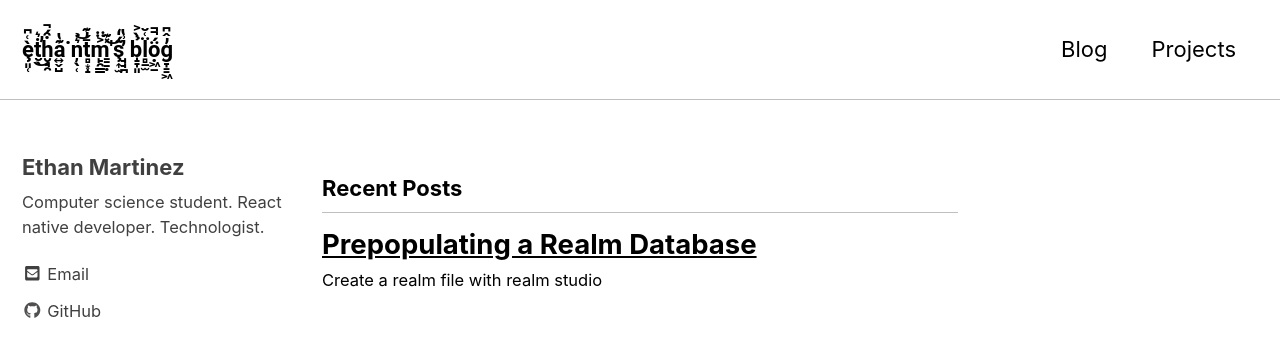
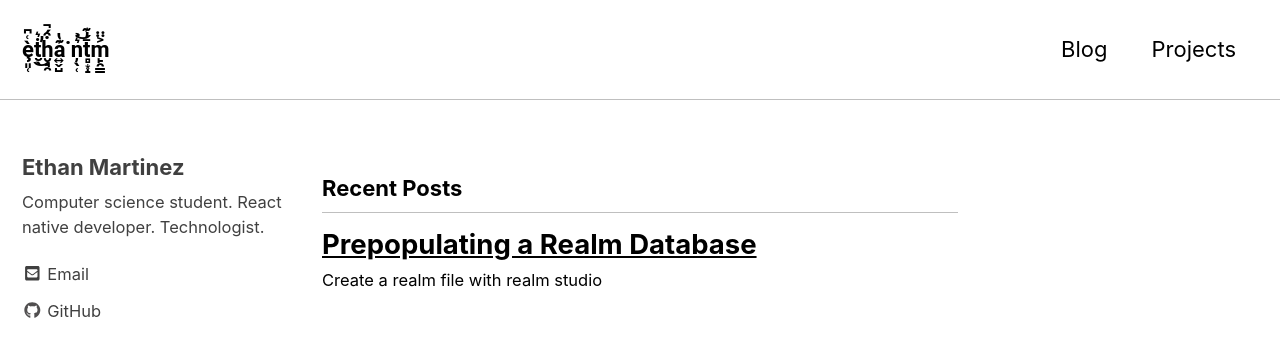
Before and after one commit to ethantm/ethantm.github.io, a Jekyll site: the page built from blog/index.html, in a window 1280 px wide and 900 px high. Shown: the top 357 px of the window. Built offline with Jekyll 4.4.1, drawn with Linux system fonts in a browser that asks for light colours; nearby versions of some CDN libraries; the list of posts is cut into pages by our own code.

```diff
--- a/_config.yml
+++ b/_config.yml
@@ -18,7 +18,7 @@ minimal_mistakes_skin    : "contrast" # "air", "aqua", "contrast", "dark", "dirt
 
 # Site Settings
 locale                   : "en-US"
-title                    : "ȩ͈̜̀͑͆ṫ̮̖͛̕͜ḫ̘̯͒́̚a͍̬̺͊̔͘ņ̖̜͛̉͝t̻͙̝̄̓͊m̙̯̳͐̈̈'͇̠̣̽͊͝ş͎̫̃́̒ ̘̘̪̓͗̔b̝̞͈̉̀͐l̻̱̫̈͑̆ọ͖̱̈́̚̚g̞͇͖̓̂͆"
+title                    : "ȩ͈̜̀͑͆ṫ̮̖͛̕͜ḫ̘̯͒́̚a͍̬̺͊̔͘ņ̖̜͛̉͝t̻͙̝̄̓͊m̙̯̳͐̈̈ "
 title_separator          : "-"
 name                     : "Ethan Martinez"
 description              : "ethantm's blog"
--- a/index.html
+++ b/index.html
@@ -19,12 +19,16 @@ feature_row2:
   - image_path: assets/images/splash/p5.png
 feature_row3:
   - image_path: assets/images/splash/p6.gif
+  - image_path: assets/images/splash/p7.gif
+  - image_path: assets/images/splash/p8.gif
+  - image_path: assets/images/splash/p9.gif
     title: "P5js art"
     excerpt: "Processing sketches hosted on openprocessing."
     url: "https://www.openprocessing.org/user/60783"
     btn_label: "openprocessing"
     btn_class: "btn--info"
-  - image_path: assets/images/splash/p7.gif
+  - image_path: assets/images/splash/p10.gif
+  - image_path: assets/images/splash/p11.gif
 ---
 
 {% include feature_row %}
```
Also changed, not shown: assets/images/splash/p10.gif (added), assets/images/splash/p11.gif (added), assets/images/splash/p8.gif (added), 1 other file.
